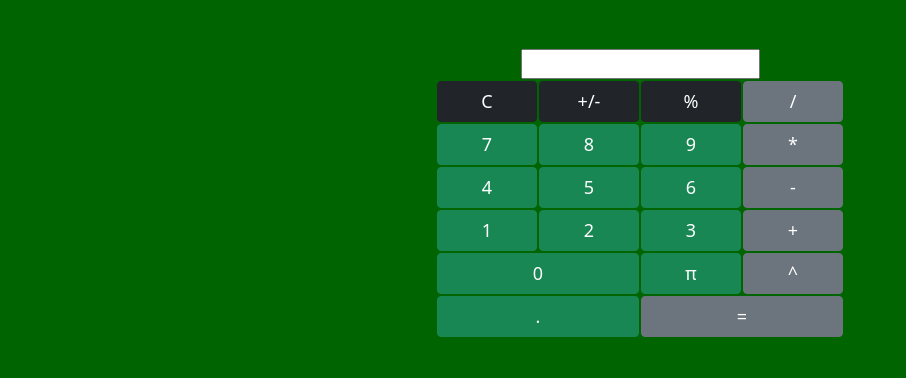
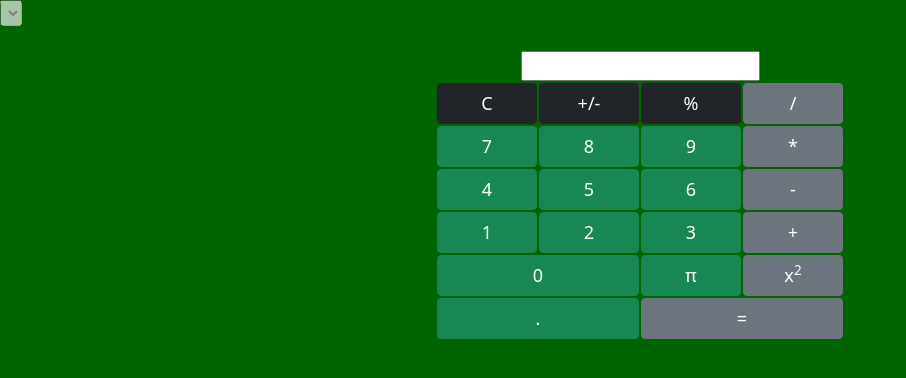
Before and after one commit to radsakk/calculator, a plain HTML site: page views/index.html in a window 1280 px wide. Shown: the whole page, without its empty margins (0-906 px from the left). Drawn offline with nearby package versions, Linux system fonts and the light colour scheme.

Commit message:
final fix

```diff
--- a/public/js/calculator.js
+++ b/public/js/calculator.js
@@ -29,7 +29,7 @@ function percentage() {
 
 function exponent() {
     let num = document.getElementById("result").value
-    let result = eval(num ** num)
+    let result = eval(Math.pow(num , 2))
 
     document.getElementById("result").value = result
 }
--- a/views/index.html
+++ b/views/index.html
@@ -11,6 +11,7 @@
     <!--Style links-->
     <link rel="stylesheet" href="../public/css/style.css">
     <script src="../public/js/calculator.js"></script>
+    <select name="" id="" disabled="disabled"></select>
 </head>
 <body>
     <br>
@@ -87,7 +88,7 @@
             </td>
             <td colspan="1">
                 <!--Change to square root-->
-                <button type="button" class="btn btn-secondary btntake2" onclick="exponent('^')">^</button>
+                <button type="button" class="btn btn-secondary btntake2" onclick="exponent('^')">x<sup>2</sup></button>
             </td>
         </tr>
         <tr>
```
